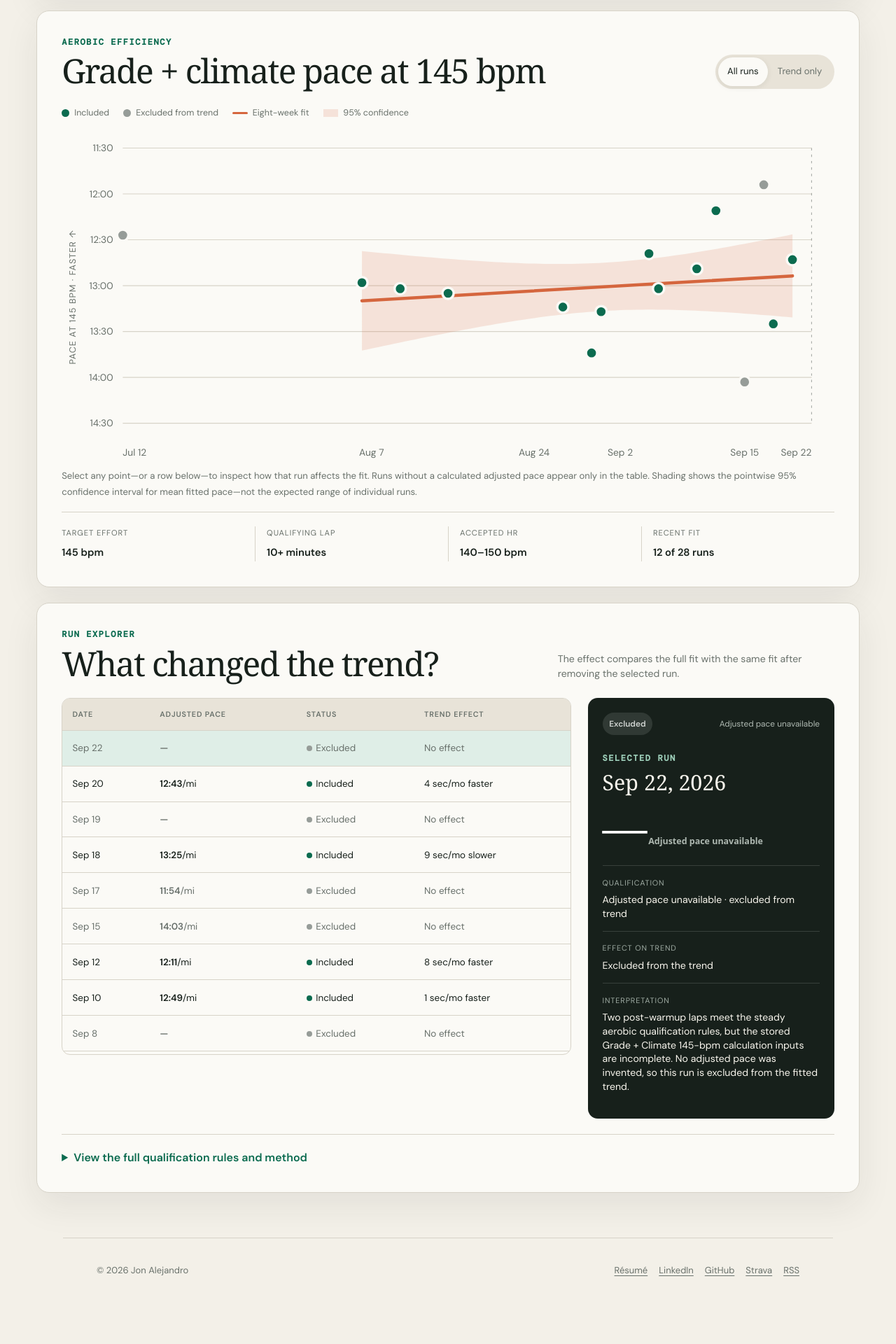
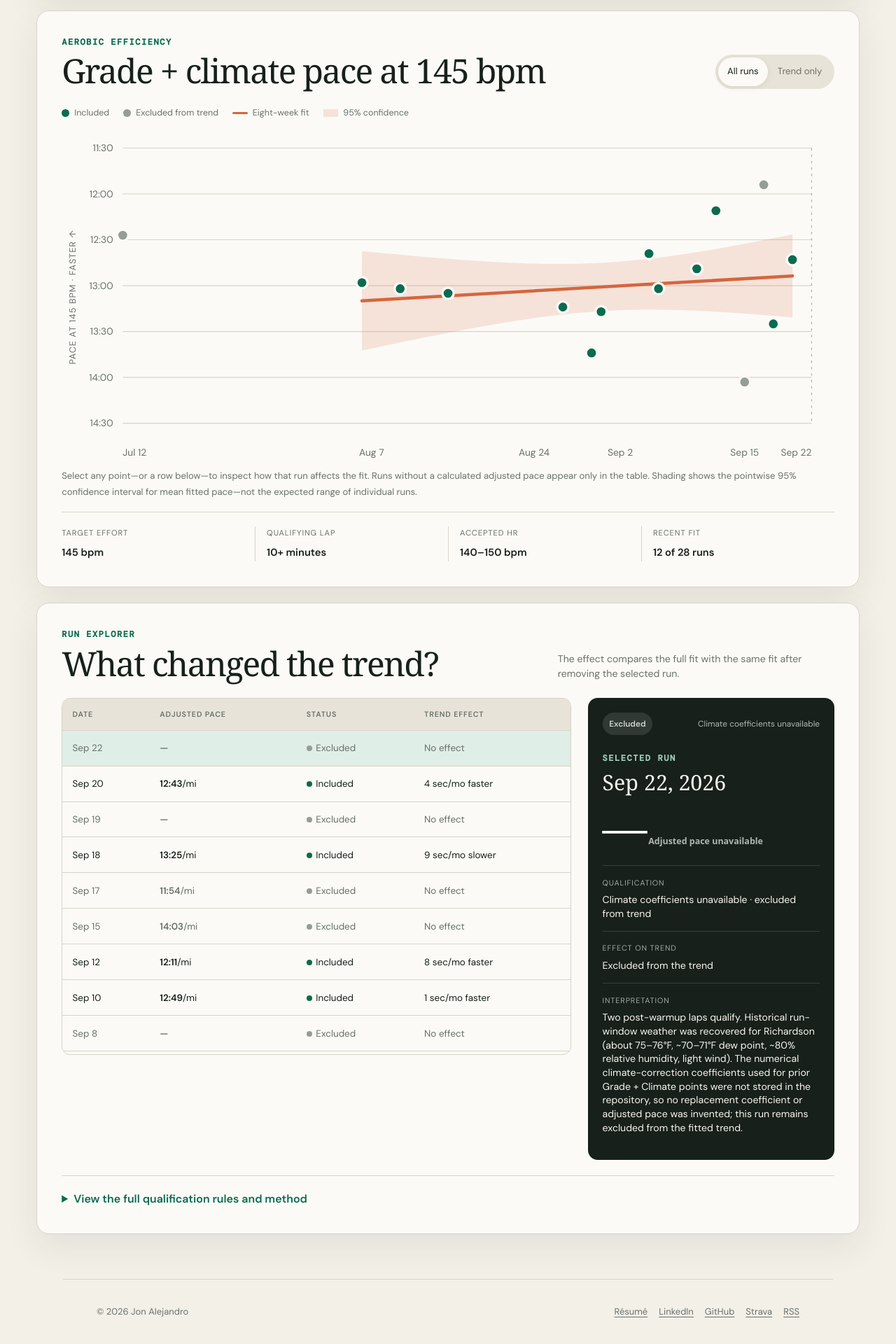
Before and after one commit to jonalejandro/jonalejandro.github.io, a Jekyll site: the page built from _pages/running.html, in a window 1280 px wide. Shown: the part 1896-3816 px from the top of the page at 70% size. Built offline with Jekyll 4.4.1, drawn with Linux system fonts in a browser that asks for light colours; before the commit the page ends 3757 px from its top, so only the background shows below that.

Commit message:
Record September 22 historical weather inputs

```diff
--- a/_pages/running.html
+++ b/_pages/running.html
@@ -43,6 +43,6 @@ description: "A privacy-safe view of training consistency and grade- and climate
         <div class="explorer-grid"><div class="table-wrap"><table><thead><tr><th>Date</th><th>Adjusted pace</th><th>Status</th><th>Trend effect</th></tr></thead><tbody id="run-rows"></tbody></table></div><aside class="inspector" aria-live="polite" aria-labelledby="selected-date"><div class="inspector-topline"><span id="selected-status" class="status-pill">Included</span><span id="selected-laps">Included · four laps</span></div><p class="eyebrow">Selected run</p><h3 id="selected-date">Sep 20, 2026</h3><strong class="inspector-pace" id="selected-pace">12:43<span>/mi</span></strong><dl><div><dt>Qualification</dt><dd id="selected-qualification">Qualifying · included in trend</dd></div><div><dt>Effect on trend</dt><dd id="selected-effect">Calculating…</dd></div><div><dt>Interpretation</dt><dd id="selected-note">Four qualifying steady aerobic laps; grade, climate, and heart rate normalized to 145 bpm.</dd></div></dl></aside></div>
         <details class="method-details"><summary>View the full qualification rules and method</summary><div class="method-copy"><p>Steady aerobic laps must last at least 10 minutes, average 140–150 bpm, and cannot be the first lap. Warmups, short recordings, threshold sessions, trail runs, indoor runs, and altitude or travel runs are excluded.</p><p>Heart rate is normalized to 145 bpm using the initial fitted correction. Grade uses the Minetti energy-cost curve. Climate estimates use temperature, dew point, humidity, and modeled wind exposure. Corrected speeds are averaged by qualifying-lap duration.</p><p>The recent trend is an unweighted linear fit of included pace against date, scaled to 30.44 days. It is descriptive, not a forecast. Sleep, fatigue, fueling, cardiac drift, surface, and weather-station distance can still move a point.</p></div></details>
       </section>
-<script src="/assets/running-dashboard.js?v=20260922-2" defer></script>
+<script src="/assets/running-dashboard.js?v=20260922-3" defer></script>
 
 <!-- running-data-version: 2026-09-22 -->
--- a/assets/running-dashboard.js
+++ b/assets/running-dashboard.js
@@ -26,7 +26,7 @@ const RUNS = [
   { date: "2026-09-18", pace: 805, included: true, status: "Included · one lap", note: "One qualifying lap; interpret cautiously." },
   { date: "2026-09-19", pace: null, included: false, status: "Threshold session", note: "Threshold session; excluded under the existing session rules. Grade + Climate 145-bpm pace unavailable; no estimate substituted." },
   { date: "2026-09-20", pace: 763, included: true, status: "Included · four laps", note: "Four qualifying steady aerobic laps; grade, climate, and heart rate normalized to 145 bpm." },
-  { date: "2026-09-22", pace: null, included: false, status: "Adjusted pace unavailable", note: "Two post-warmup laps meet the steady aerobic qualification rules, but the stored Grade + Climate 145-bpm calculation inputs are incomplete. No adjusted pace was invented, so this run is excluded from the fitted trend." },
+  { date: "2026-09-22", pace: null, included: false, status: "Climate coefficients unavailable", note: "Two post-warmup laps qualify. Historical run-window weather was recovered for Richardson (about 75–76°F, ~70–71°F dew point, ~80% relative humidity, light wind). The numerical climate-correction coefficients used for prior Grade + Climate points were not stored in the repository, so no replacement coefficient or adjusted pace was invented; this run remains excluded from the fitted trend." },
 ];
 
 const WEEKS = [
```
